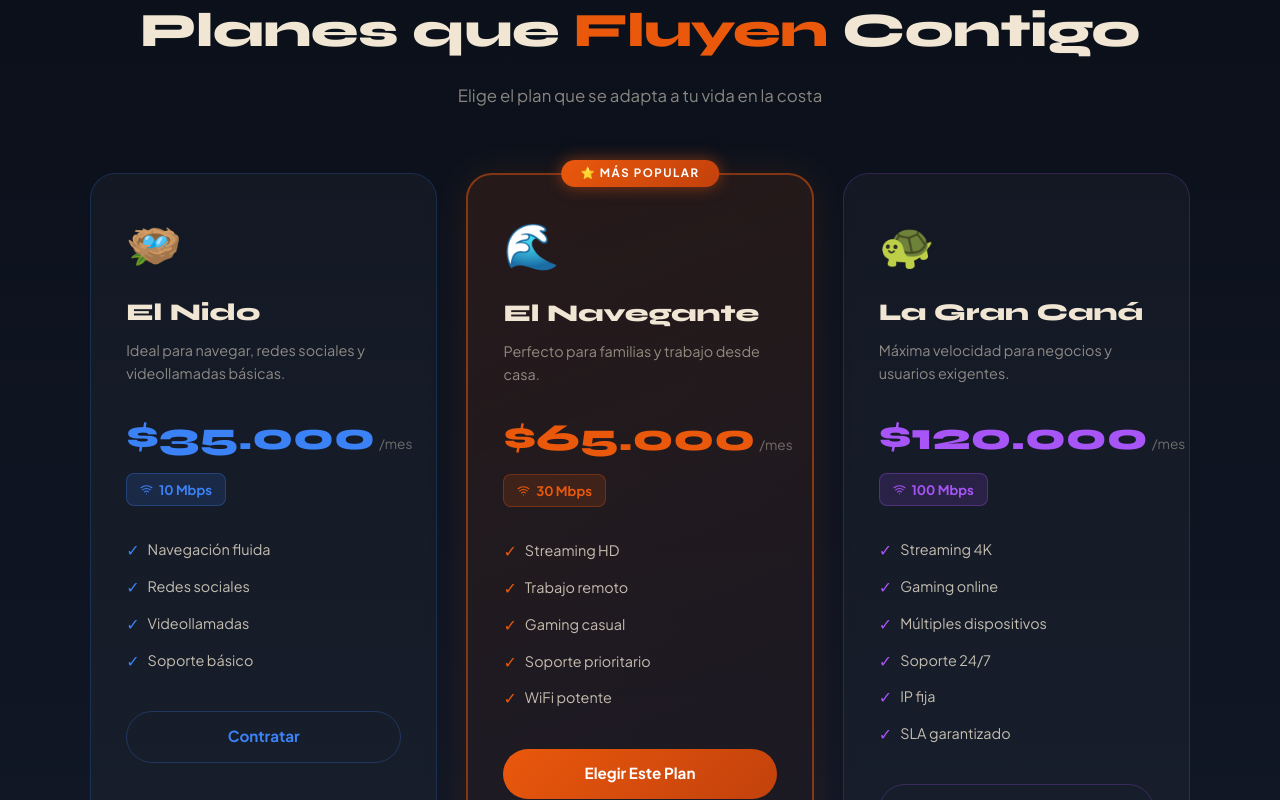
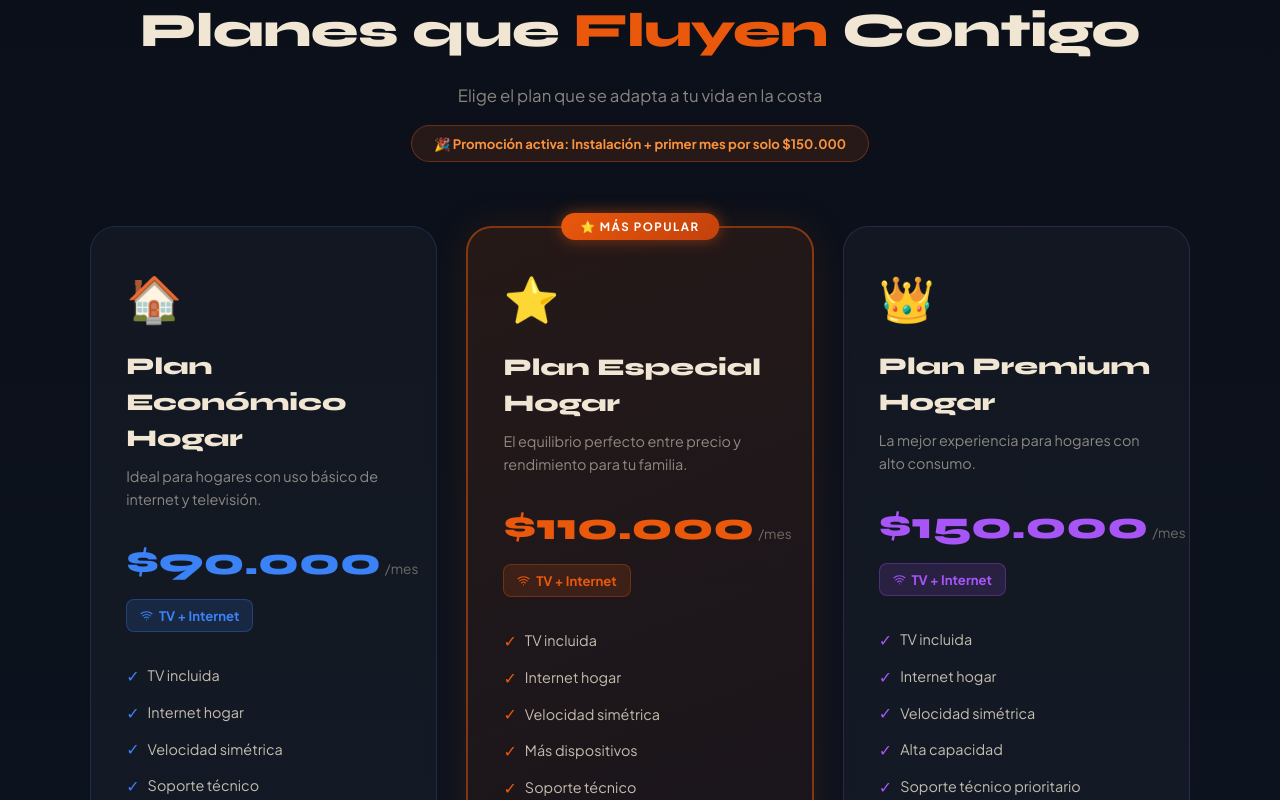
Before and after one commit to sebas1234-bit/INCOLSAN-web, a React (Vite) app: page / in a window 1280 px wide. Shown: the part 1160-1960 px from the top of the page. Built offline with nearby package versions, Linux system fonts and the light colour scheme.

Commit message:
Se pone en contexto al chatbot desde el servidor en Cloudflare y se agregan los planes de internet que tiene la empresa. Adicionalmente, algunos retoques visuales y de coherencia textual.

```diff
--- a/src/App.jsx
+++ b/src/App.jsx
@@ -265,7 +265,7 @@ function SeccionInicio() {
           marginTop: '4rem', paddingTop: '3rem',
           borderTop: '1px solid rgba(255,255,255,0.07)',
         }}>
-          {[['500+', 'Familias conectadas'], ['99.5%', 'Uptime garantizado'], ['<4h', 'Soporte técnico'], ['3', 'Planes disponibles']].map(([val, label]) => (
+          {[['500+', 'Familias conectadas'], ['99.5%', 'Uptime garantizado'], ['<4h', 'Soporte técnico'], ['7', 'Planes disponibles']].map(([val, label]) => (
             <div key={label} style={{ textAlign: 'center' }}>
               <div style={{ fontSize: '1.8rem', fontWeight: 900, color: '#ea580c', fontFamily: 'Syne, sans-serif' }}>{val}</div>
               <div style={{ fontSize: '0.8rem', color: 'rgba(240,230,211,0.5)', marginTop: '2px' }}>{label}</div>
@@ -288,22 +288,53 @@ function SeccionInicio() {
 function SeccionPlanes() {
   const planes = [
     {
-      icon: '🪺', nombre: 'El Nido', velocidad: '10 Mbps', precio: '$35.000',
-      desc: 'Ideal para navegar, redes sociales y videollamadas básicas.',
-      features: ['Navegación fluida', 'Redes sociales', 'Videollamadas', 'Soporte básico'],
+      icon: '🏠', nombre: 'Plan Económico Hogar', velocidad: 'TV + Internet',
+      precio: '$90.000',
+      desc: 'Ideal para hogares con uso básico de internet y televisión.',
+      features: ['TV incluida', 'Internet hogar', 'Velocidad simétrica', 'Soporte técnico', 'Fechas de corte flexibles'],
       color: '#3b82f6', popular: false,
     },
     {
-      icon: '🌊', nombre: 'El Navegante', velocidad: '30 Mbps', precio: '$65.000',
-      desc: 'Perfecto para familias y trabajo desde casa.',
-      features: ['Streaming HD', 'Trabajo remoto', 'Gaming casual', 'Soporte prioritario', 'WiFi potente'],
+      icon: '⭐', nombre: 'Plan Especial Hogar', velocidad: 'TV + Internet',
+      precio: '$110.000',
+      desc: 'El equilibrio perfecto entre precio y rendimiento para tu familia.',
+      features: ['TV incluida', 'Internet hogar', 'Velocidad simétrica', 'Más dispositivos', 'Soporte técnico'],
       color: '#ea580c', popular: true,
     },
     {
-      icon: '🐢', nombre: 'La Gran Caná', velocidad: '100 Mbps', precio: '$120.000',
-      desc: 'Máxima velocidad para negocios y usuarios exigentes.',
-      features: ['Streaming 4K', 'Gaming online', 'Múltiples dispositivos', 'Soporte 24/7', 'IP fija', 'SLA garantizado'],
+      icon: '👑', nombre: 'Plan Premium Hogar', velocidad: 'TV + Internet',
+      precio: '$150.000',
+      desc: 'La mejor experiencia para hogares con alto consumo.',
+      features: ['TV incluida', 'Internet hogar', 'Velocidad simétrica', 'Alta capacidad', 'Soporte técnico prioritario'],
       color: '#a855f7', popular: false,
+    },
+    {
+      icon: '📶', nombre: 'Internet 10 Mbps', velocidad: '10 Mbps',
+      precio: '$110.000',
+      desc: 'Solo internet para quienes no necesitan televisión.',
+      features: ['Solo internet', 'Velocidad simétrica', 'Múltiples dispositivos', 'Soporte técnico'],
+      color: '#3b82f6', popular: false,
+    },
+    {
+      icon: '🚀', nombre: 'Internet 15 Mbps', velocidad: '15 Mbps',
+      precio: '$150.000',
+      desc: 'Mayor velocidad para streaming, gaming y trabajo remoto.',
+      features: ['Solo internet', 'Velocidad simétrica', 'Alta velocidad', 'Soporte prioritario'],
+      color: '#10b981', popular: false,
+    },
+    {
+      icon: '🏢', nombre: 'Empresarial 15 Megas', velocidad: '15 Mbps Dedicadas',
+      precio: '$300.000',
+      desc: 'Megas dedicadas exclusivas para tu negocio. Sin compartir.',
+      features: ['Megas dedicadas', 'No compartido', 'Ideal cámaras IP', 'Streaming estable', 'Soporte empresarial'],
+      color: '#f59e0b', popular: false,
+    },
+    {
+      icon: '🏭', nombre: 'Empresarial 20 Megas', velocidad: '20 Mbps Dedicadas',
+      precio: '$400.000',
+      desc: 'Máxima potencia dedicada para empresas con alta demanda.',
+      features: ['Megas dedicadas', 'No compartido', 'Máxima estabilidad', 'Descargas rápidas', 'Streaming estables', 'Soporte empresarial prioritario'],
+      color: '#ef4444', popular: false,
     },
   ]
 
@@ -334,13 +365,21 @@ function SeccionPlanes() {
           <h2 style={{ fontSize: 'clamp(2rem, 4vw, 3rem)', fontWeight: 900, marginBottom: '1rem', letterSpacing: '-0.5px' }}>
             Planes que <span style={{ color: '#ea580c' }}>Fluyen</span> Contigo
           </h2>
-          <p style={{ color: 'rgba(240,230,211,0.55)', fontSize: '1.05rem' }}>
+          <p style={{ color: 'rgba(240,230,211,0.55)', fontSize: '1.05rem', marginBottom: '1rem' }}>
             Elige el plan que se adapta a tu vida en la costa
           </p>
+          <div style={{
+            display: 'inline-flex', alignItems: 'center', gap: '8px',
+            background: 'rgba(234,88,12,0.12)', border: '1px solid rgba(234,88,12,0.35)',
+            borderRadius: '999px', padding: '0.5rem 1.4rem',
+            fontSize: '0.82rem', color: '#fb923c', fontWeight: 700,
+          }}>
+            🎉 Promoción activa: Instalación + primer mes por solo $150.000
+          </div>
         </div>
 
         {/* Cards */}
-        <div style={{ display: 'grid', gridTemplateColumns: 'repeat(auto-fit, minmax(290px, 1fr))', gap: '1.8rem' }}>
+        <div style={{ display: 'grid', gridTemplateColumns: 'repeat(auto-fit, minmax(260px, 1fr))', gap: '1.8rem' }}>
           {planes.map((plan) => (
             <div key={plan.nombre} className="plan-card" style={{
               background: plan.popular
```
